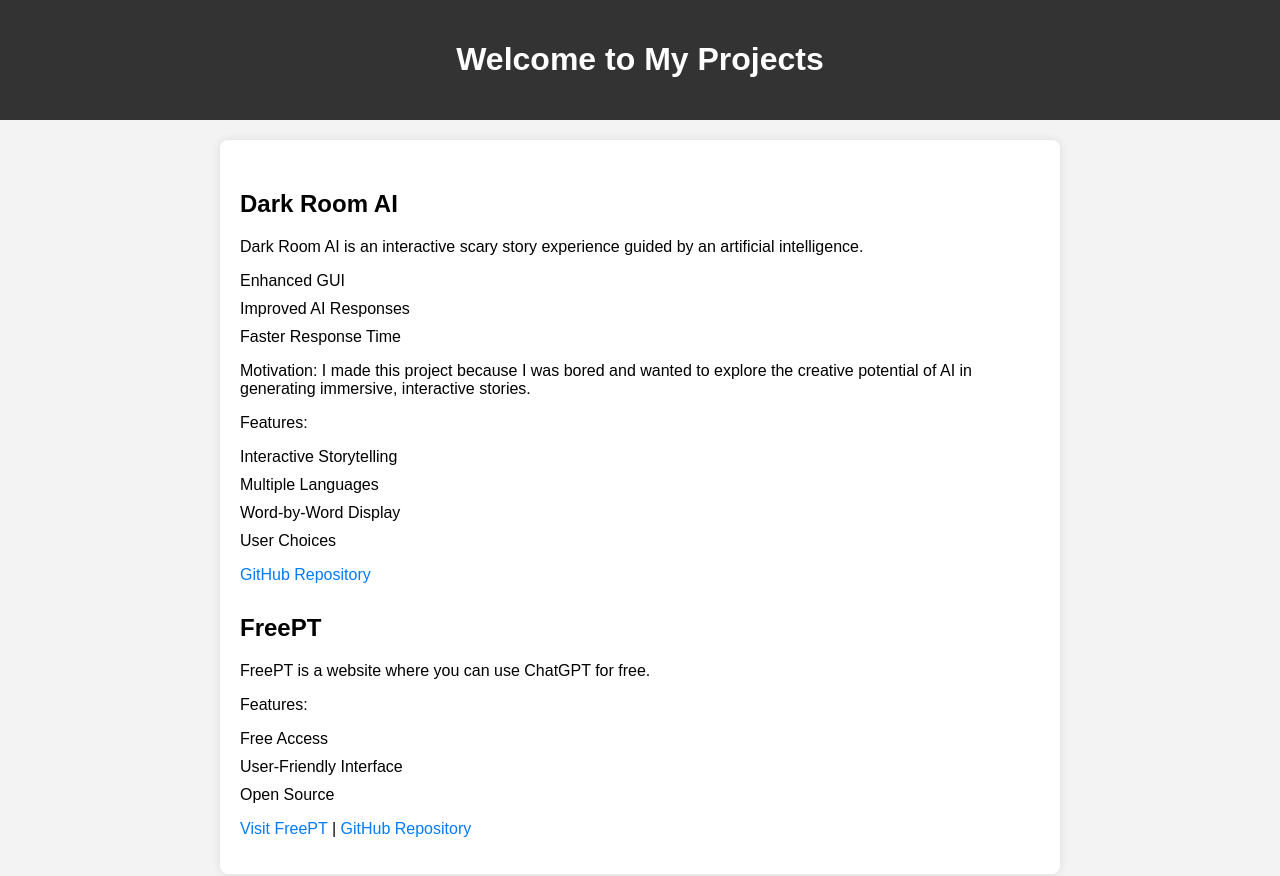
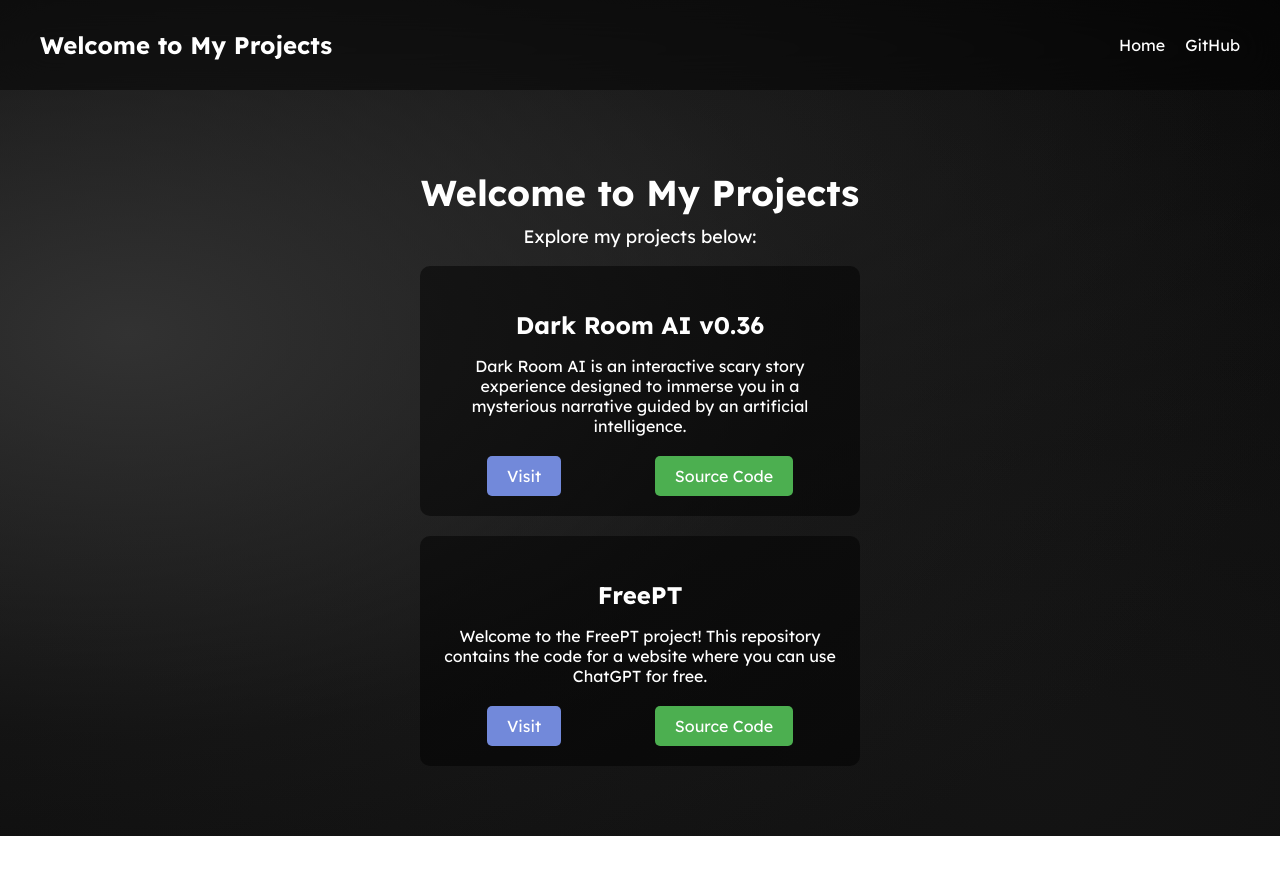
Before and after one commit to notBubble/-, a plain HTML site: page index.html in a window 1280 px wide. After the commit the page ends 836 px from the top, so only its background shows below. Drawn offline with Linux system fonts and the light colour scheme.

Commit message:
Update index.html

```diff
--- a/index.html
+++ b/index.html
@@ -3,81 +3,244 @@
 <head>
     <meta charset="UTF-8">
     <meta name="viewport" content="width=device-width, initial-scale=1.0">
-    <title>Welcome to my Projects</title>
+    <title>Welcome to My Projects</title>
+    <link href="https://fonts.googleapis.com/css2?family=Lexend:wght@100..900&display=swap" rel="stylesheet">
     <style>
         body {
-            font-family: Arial, sans-serif;
             margin: 0;
             padding: 0;
-            background-color: #f3f3f3;
+            font-family: 'Lexend', sans-serif;
+            color: #ffffff;
+            background:
+                radial-gradient(
+                    90% 80% at 10% 40%,
+                    rgba(50, 50, 50, 1) 0%,
+                    rgba(50, 50, 50, 0.2) 60%,
+                    rgba(30, 30, 30, 0) 100%
+                ),
+                radial-gradient(
+                    90% 70% at 50% 20%,
+                    rgba(30, 30, 30, 0.73) 0%,
+                    rgba(30, 30, 30, 0.17) 60%,
+                    rgba(30, 30, 30, 0) 100%
+                ),
+                radial-gradient(
+                    100% 100% at 80% 90%,
+                    rgba(20, 20, 20, 1) 0%,
+                    rgba(20, 20, 20, 0) 100%
+                ),
+                linear-gradient(
+                    20deg,
+                    rgba(10, 10, 10, 1) 25%,
+                    rgba(10, 10, 10, 0.77) 50%,
+                    rgba(10, 10, 10, 0.4) 75%,
+                    rgba(20, 20, 20, 0) 100%
+                ),
+                radial-gradient(
+                    100% 100% at 10% 40%,
+                    rgba(10, 10, 10, 1) 0%,
+                    rgba(10, 10, 10, 0) 100%
+                ),
+                linear-gradient(
+                    360deg,
+                    rgba(5, 5, 5, 1) 0%,
+                    rgba(5, 5, 5, 1) 100%
+                );
+            background-blend-mode: normal, normal, normal, normal, normal, normal;
+            width: 100%;
+            min-height: 100vh;
+            position: relative;
+            overflow-x: hidden;
         }
-        header {
-            background-color: #333;
-            color: #fff;
-            padding: 20px;
+
+        .wrapper {
+            display: flex;
+            flex-direction: column;
+            min-height: 100vh;
+            overflow: hidden;
+        }
+
+        .navbar {
+            background-color: rgba(3, 3, 3, 0.5);
+            backdrop-filter: blur(20px);
+            padding: 10px 0;
+        }
+
+        .container {
+            display: flex;
+            justify-content: space-between;
+            align-items: center;
+            max-width: 1200px;
+            margin: 0 auto;
+            padding: 0 20px;
+        }
+
+        .navbar h1 {
+            font-size: 24px;
+        }
+
+        .navbar ul {
+            list-style-type: none;
+            margin: 0;
+            padding: 0;
+            display: flex;
+        }
+
+        .navbar ul li {
+            margin-left: 20px;
+        }
+
+        .navbar ul li a {
+            text-decoration: none;
+            color: #ffffff;
+            transition: color 0.3s ease;
+        }
+
+        .navbar ul li a:hover {
+            color: #7289da;
+        }
+
+        .content {
+            display: flex;
+            flex-direction: column;
+            align-items: center;
+            justify-content: center;
+            flex-grow: 1;
             text-align: center;
+            padding: 50px 0;
+            opacity: 0;
+            transform: translateY(-50px);
+            animation: slideIn 0.5s ease forwards;
         }
-        .container {
-            max-width: 800px;
-            margin: 20px auto;
-            padding: 20px;
-            background-color: #fff;
-            border-radius: 8px;
-            box-shadow: 0 0 10px rgba(0, 0, 0, 0.1);
-        }
-        h1 {
-            text-align: center;
-        }
-        h2 {
-            margin-top: 30px;
-        }
-        ul {
-            list-style-type: none;
-            padding: 0;
-        }
-        li {
+
+        .content h2 {
+            font-size: 36px;
             margin-bottom: 10px;
         }
-        a {
-            color: #007bff;
+
+        .content .subtitle {
+            font-size: 18px;
+            margin-top: 0;
+        }
+
+        .button-download {
+            display: inline-block;
+            padding: 15px 30px;
+            background-color: #7289da;
+            color: #ffffff;
             text-decoration: none;
+            font-size: 16px;
+            border-radius: 50px;
+            transition: background-color 0.3s ease;
         }
-        a:hover {
-            text-decoration: underline;
+
+        .button-download:hover {
+            background-color: #5f73a1;
+        }
+
+        @keyframes slideIn {
+            from {
+                opacity: 0;
+                transform: translateY(-50px);
+            }
+            to {
+                opacity: 1;
+                transform: translateY(0);
+            }
+        }
+
+        .project {
+            margin-bottom: 20px;
+            padding: 20px;
+            border-radius: 10px;
+            background: rgba(0, 0, 0, 0.5);
+            transition: transform 0.3s ease;
+            max-width: 400px;
+            width: 100%;
+        }
+
+        .project:hover {
+            transform: translateY(-5px);
+        }
+
+        .project h3 {
+            font-size: 24px;
+            margin-bottom: 10px;
+        }
+
+        .project p {
+            font-size: 16px;
+            margin-bottom: 10px;
+        }
+
+        .project-buttons {
+            display: flex;
+            justify-content: space-around;
+            margin-top: 20px;
+        }
+
+        .visit-button,
+        .source-button {
+            padding: 10px 20px;
+            border: none;
+            border-radius: 5px;
+            cursor: pointer;
+            text-decoration: none;
+            transition: background-color 0.3s ease;
+            color: #ffffff;
+        }
+
+        .visit-button {
+            background-color: #7289da;
+        }
+
+        .source-button {
+            background-color: #4CAF50;
+        }
+
+        .visit-button:hover,
+        .source-button:hover {
+            background-color: #5f73a1;
         }
     </style>
 </head>
 <body>
-    <header>
-        <h1>Welcome to My Projects</h1>
-    </header>
-    <div class="container">
-        <h2>Dark Room AI</h2>
-        <p>Dark Room AI is an interactive scary story experience guided by an artificial intelligence.</p>
-        <ul>
-            <li>Enhanced GUI</li>
-            <li>Improved AI Responses</li>
-            <li>Faster Response Time</li>
-        </ul>
-        <p>Motivation: I made this project because I was bored and wanted to explore the creative potential of AI in generating immersive, interactive stories.</p>
-        <p>Features:</p>
-        <ul>
-            <li>Interactive Storytelling</li>
-            <li>Multiple Languages</li>
-            <li>Word-by-Word Display</li>
-            <li>User Choices</li>
-        </ul>
-        <p><a href="https://github.com/notBubble/darkroom">GitHub Repository</a></p>
+    <div class="wrapper">
+        <nav class="navbar">
+            <div class="container">
+                <h1>Welcome to My Projects</h1>
+                <ul>
+                    <li><a href="index.html">Home</a></li>
+                    <li><a href="https://github.com/notBubble">GitHub</a></li>
+                </ul>
+            </div>
+        </nav>
 
-        <h2>FreePT</h2>
-        <p>FreePT is a website where you can use ChatGPT for free.</p>
-        <p>Features:</p>
-        <ul>
-            <li>Free Access</li>
-            <li>User-Friendly Interface</li>
-            <li>Open Source</li>
-        </ul>
-        <p><a href="https://notbubble.github.io/freept">Visit FreePT</a> | <a href="https://github.com/notBubble/freept">GitHub Repository</a></p>
+        <div class="content">
+            <h2>Welcome to My Projects</h2>
+            <div class="seperator"></div>
+            <p class="subtitle">Explore my projects below:</p>
+
+            <!-- Dark Room AI Project -->
+            <div class="project">
+                <h3>Dark Room AI v0.36</h3>
+                <p>Dark Room AI is an interactive scary story experience designed to immerse you in a mysterious narrative guided by an artificial intelligence.</p>
+                <div class="project-buttons">
+                    <a class="visit-button" href="https://notbubble.github.io/darkroom">Visit</a>
+                    <a class="source-button" href="https://github.com/notBubble/darkroom">Source Code</a>
+                </div>
+            </div>
+
+            <!-- FreePT Project -->
+            <div class="project">
+                <h3>FreePT</h3>
+                <p>Welcome to the FreePT project! This repository contains the code for a website where you can use ChatGPT for free.</p>
+                <div class="project-buttons">
+                    <a class="visit-button" href="https://notbubble.github.io/freept">Visit</a>
+                    <a class="source-button" href="https://github.com/notBubble/freept">Source Code</a>
+                </div>
+            </div>
+
+        </div>
     </div>
 </body>
-</html>
```
